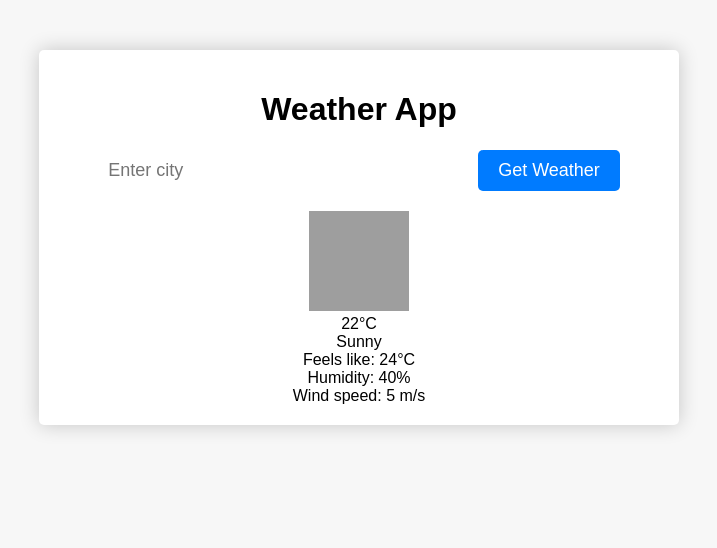
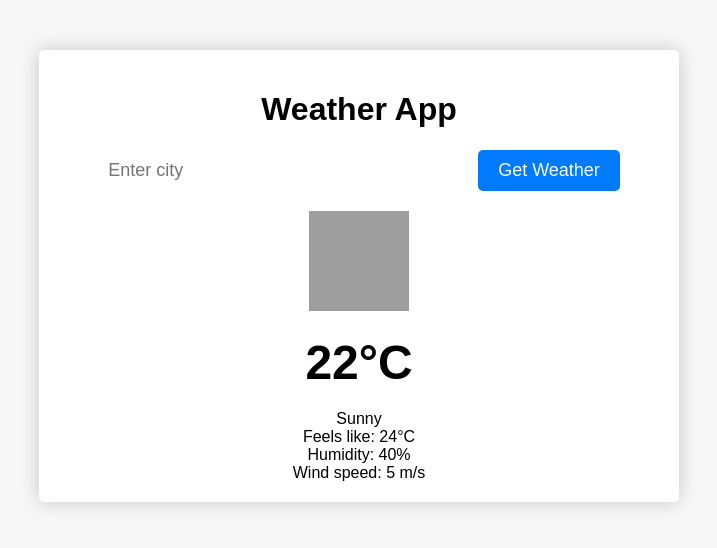
Before and after one commit to lamourianass/Weather-app, a plain HTML site: page index.html in a window 1280 px wide. Shown: the whole page, without its empty margins (281-998 px from the left). Drawn offline with Linux system fonts and the light colour scheme; grey boxes are pictures that could not be loaded.

Commit message:
Add styling to .temperature class in css

```diff
--- a/style.css
+++ b/style.css
@@ -53,3 +53,9 @@ background-size: contain;
 background-repeat: no-repeat;
 background-position: center;
 }
+
+.temperature {
+  font-size: 48px;
+  font-weight: bold;
+  margin: 20px 0;
+}
```
